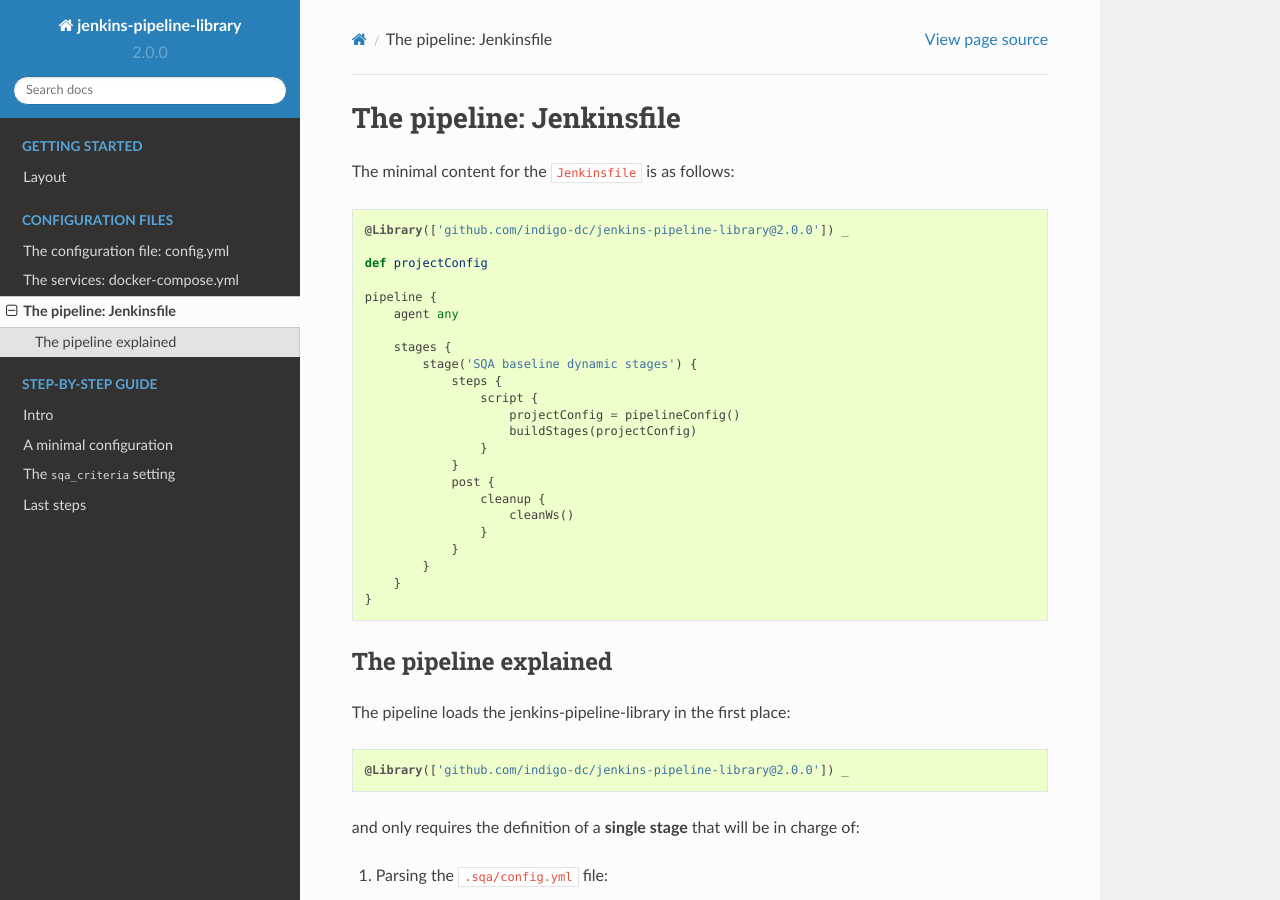
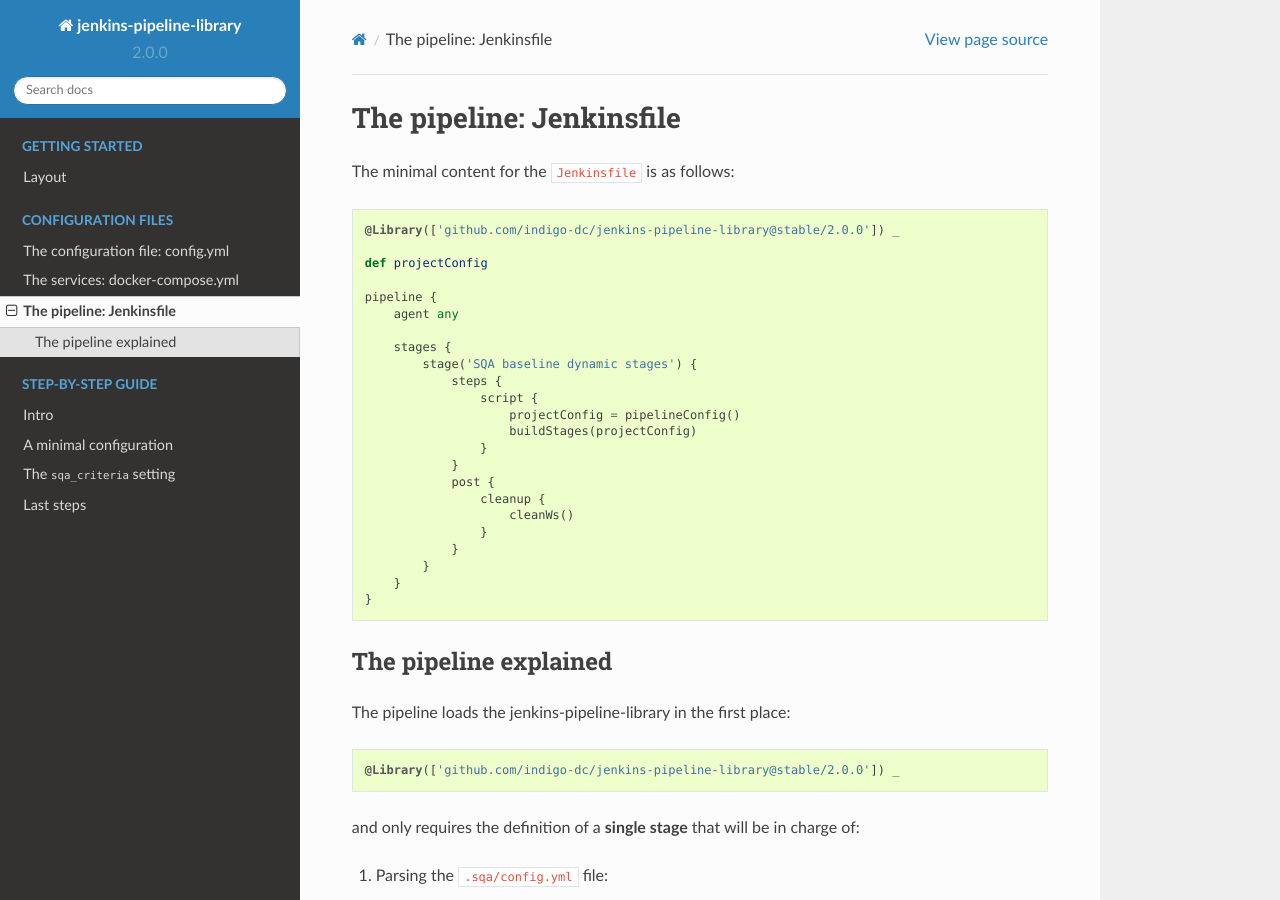
Before and after one commit to indigo-dc/jenkins-pipeline-library, a Sphinx documentation site: the page built from docs/user/jenkinsfile.rst, in a window 1280 px wide and 900 px high. Built offline with Sphinx 7.4.7 and the Read the Docs theme 2.0.0, drawn with Linux system fonts in a browser that asks for light colours.

Commit message:
Fix: use current stable/2.0.0 branch in @Library statements

```diff
--- a/docs/user/jenkinsfile.rst
+++ b/docs/user/jenkinsfile.rst
@@ -5,7 +5,7 @@
 
 .. code-block::
 
-   @Library(['github.com/indigo-dc/jenkins-pipeline-library@2.0.0']) _
+   @Library(['github.com/indigo-dc/jenkins-pipeline-library@stable/2.0.0']) _
 
    def projectConfig
 
@@ -36,7 +36,7 @@
 
 .. code-block::
 
-   @Library(['github.com/indigo-dc/jenkins-pipeline-library@2.0.0']) _
+   @Library(['github.com/indigo-dc/jenkins-pipeline-library@stable/2.0.0']) _
 
 and only requires the definition of a **single stage** that will be in charge
 of:
--- a/docs/user/step_by_step/min_configuration.rst
+++ b/docs/user/step_by_step/min_configuration.rst
@@ -71,7 +71,7 @@
    .. code:: bash
 
       $ cat <<EOF > Jenkinsfile
-      @Library(['github.com/indigo-dc/jenkins-pipeline-library@2.0.0']) _
+      @Library(['github.com/indigo-dc/jenkins-pipeline-library@stable/2.0.0']) _
 
       def projectConfig
 
```
